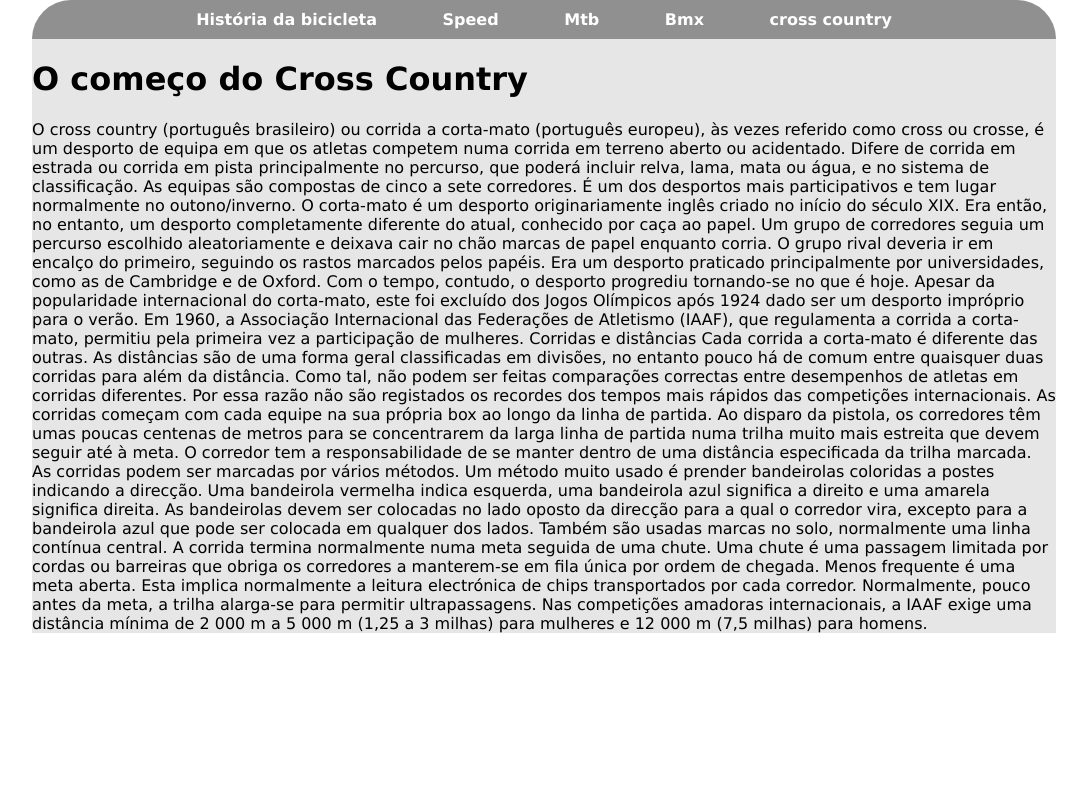
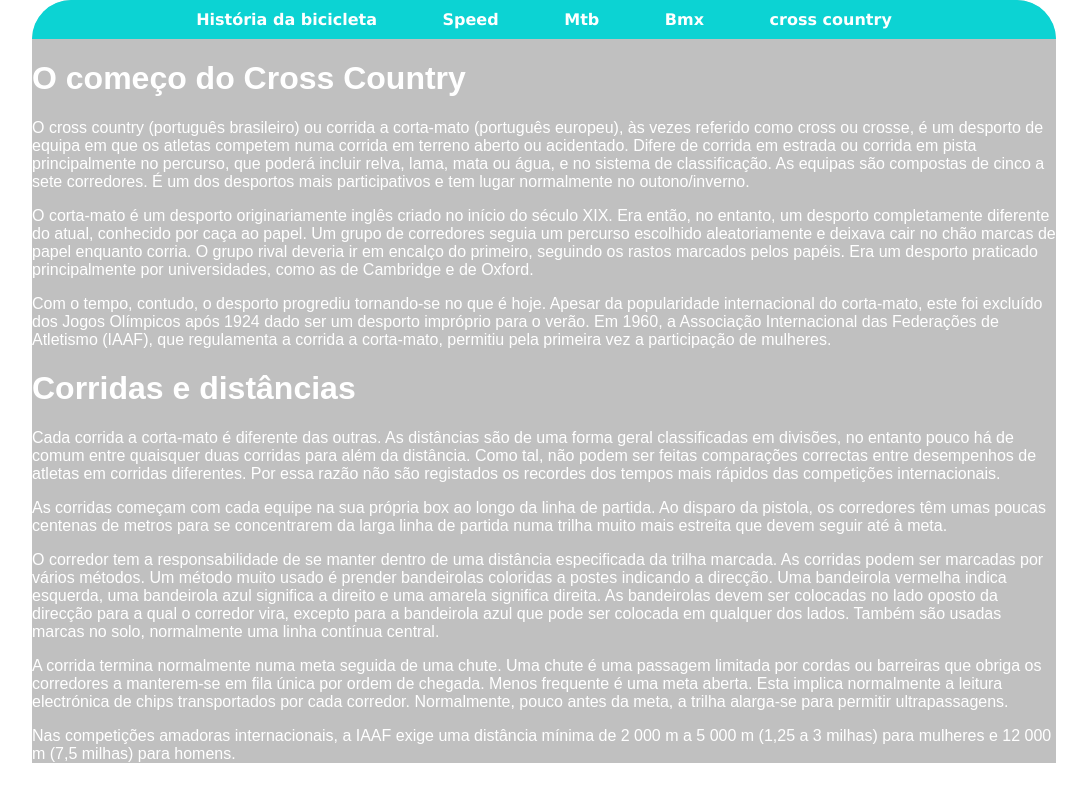
Before and after one commit to leonardocosta1/sitediomara, a plain HTML site: page cross country.html in a window 1280 px wide. Shown: the whole page, without its empty margins (96-1183 px from the left). Drawn offline with Linux system fonts and the light colour scheme.

Commit message:
adicionar

```diff
--- a/cross country.html
+++ b/cross country.html
@@ -19,22 +19,22 @@
                     </nav>
                 </header>
 <h1>O começo do Cross Country</h1>
-O cross country (português brasileiro) ou corrida a corta-mato (português europeu), às vezes referido como cross ou crosse, é um desporto de equipa em que os atletas competem numa corrida em terreno aberto ou acidentado. Difere de corrida em estrada ou corrida em pista principalmente no percurso, que poderá incluir relva, lama, mata ou água, e no sistema de classificação. As equipas são compostas de cinco a sete corredores. É um dos desportos mais participativos e tem lugar normalmente no outono/inverno.
+<p>O cross country (português brasileiro) ou corrida a corta-mato (português europeu), às vezes referido como cross ou crosse, é um desporto de equipa em que os atletas competem numa corrida em terreno aberto ou acidentado. Difere de corrida em estrada ou corrida em pista principalmente no percurso, que poderá incluir relva, lama, mata ou água, e no sistema de classificação. As equipas são compostas de cinco a sete corredores. É um dos desportos mais participativos e tem lugar normalmente no outono/inverno.</p>
 
-O corta-mato é um desporto originariamente inglês criado no início do século XIX. Era então, no entanto, um desporto completamente diferente do atual, conhecido por caça ao papel. Um grupo de corredores seguia um percurso escolhido aleatoriamente e deixava cair no chão marcas de papel enquanto corria. O grupo rival deveria ir em encalço do primeiro, seguindo os rastos marcados pelos papéis. Era um desporto praticado principalmente por universidades, como as de Cambridge e de Oxford.
+<p>O corta-mato é um desporto originariamente inglês criado no início do século XIX. Era então, no entanto, um desporto completamente diferente do atual, conhecido por caça ao papel. Um grupo de corredores seguia um percurso escolhido aleatoriamente e deixava cair no chão marcas de papel enquanto corria. O grupo rival deveria ir em encalço do primeiro, seguindo os rastos marcados pelos papéis. Era um desporto praticado principalmente por universidades, como as de Cambridge e de Oxford.</p>
 
-Com o tempo, contudo, o desporto progrediu tornando-se no que é hoje. Apesar da popularidade internacional do corta-mato, este foi excluído dos Jogos Olímpicos após 1924 dado ser um desporto impróprio para o verão. Em 1960, a Associação Internacional das Federações de Atletismo (IAAF), que regulamenta a corrida a corta-mato, permitiu pela primeira vez a participação de mulheres.
+<p>Com o tempo, contudo, o desporto progrediu tornando-se no que é hoje. Apesar da popularidade internacional do corta-mato, este foi excluído dos Jogos Olímpicos após 1924 dado ser um desporto impróprio para o verão. Em 1960, a Associação Internacional das Federações de Atletismo (IAAF), que regulamenta a corrida a corta-mato, permitiu pela primeira vez a participação de mulheres.</p>
 
-Corridas e distâncias
-Cada corrida a corta-mato é diferente das outras. As distâncias são de uma forma geral classificadas em divisões, no entanto pouco há de comum entre quaisquer duas corridas para além da distância. Como tal, não podem ser feitas comparações correctas entre desempenhos de atletas em corridas diferentes. Por essa razão não são registados os recordes dos tempos mais rápidos das competições internacionais.
+<h1>Corridas e distâncias</h1>
+<p>Cada corrida a corta-mato é diferente das outras. As distâncias são de uma forma geral classificadas em divisões, no entanto pouco há de comum entre quaisquer duas corridas para além da distância. Como tal, não podem ser feitas comparações correctas entre desempenhos de atletas em corridas diferentes. Por essa razão não são registados os recordes dos tempos mais rápidos das competições internacionais.</p>
 
-As corridas começam com cada equipe na sua própria box ao longo da linha de partida. Ao disparo da pistola, os corredores têm umas poucas centenas de metros para se concentrarem da larga linha de partida numa trilha muito mais estreita que devem seguir até à meta.
+<p>As corridas começam com cada equipe na sua própria box ao longo da linha de partida. Ao disparo da pistola, os corredores têm umas poucas centenas de metros para se concentrarem da larga linha de partida numa trilha muito mais estreita que devem seguir até à meta.</p>
 
-O corredor tem a responsabilidade de se manter dentro de uma distância especificada da trilha marcada. As corridas podem ser marcadas por vários métodos. Um método muito usado é prender bandeirolas coloridas a postes indicando a direcção. Uma bandeirola vermelha indica esquerda, uma bandeirola azul significa a direito e uma amarela significa direita. As bandeirolas devem ser colocadas no lado oposto da direcção para a qual o corredor vira, excepto para a bandeirola azul que pode ser colocada em qualquer dos lados. Também são usadas marcas no solo, normalmente uma linha contínua central.
+<p>O corredor tem a responsabilidade de se manter dentro de uma distância especificada da trilha marcada. As corridas podem ser marcadas por vários métodos. Um método muito usado é prender bandeirolas coloridas a postes indicando a direcção. Uma bandeirola vermelha indica esquerda, uma bandeirola azul significa a direito e uma amarela significa direita. As bandeirolas devem ser colocadas no lado oposto da direcção para a qual o corredor vira, excepto para a bandeirola azul que pode ser colocada em qualquer dos lados. Também são usadas marcas no solo, normalmente uma linha contínua central.</p>
 
-A corrida termina normalmente numa meta seguida de uma chute. Uma chute é uma passagem limitada por cordas ou barreiras que obriga os corredores a manterem-se em fila única por ordem de chegada. Menos frequente é uma meta aberta. Esta implica normalmente a leitura electrónica de chips transportados por cada corredor. Normalmente, pouco antes da meta, a trilha alarga-se para permitir ultrapassagens.
+<p>A corrida termina normalmente numa meta seguida de uma chute. Uma chute é uma passagem limitada por cordas ou barreiras que obriga os corredores a manterem-se em fila única por ordem de chegada. Menos frequente é uma meta aberta. Esta implica normalmente a leitura electrónica de chips transportados por cada corredor. Normalmente, pouco antes da meta, a trilha alarga-se para permitir ultrapassagens.</p>
 
-Nas competições amadoras internacionais, a IAAF exige uma distância mínima de 2 000 m a 5 000 m (1,25 a 3 milhas) para mulheres e 12 000 m (7,5 milhas) para homens.
+<p>Nas competições amadoras internacionais, a IAAF exige uma distância mínima de 2 000 m a 5 000 m (1,25 a 3 milhas) para mulheres e 12 000 m (7,5 milhas) para homens.</p>
 
 
 
--- a/estilos-globais.css
+++ b/estilos-globais.css
@@ -1,14 +1,21 @@
 html{
     background-color: #fff;
-    font-family: Verdana, Geneva, Tahoma, sans-serif;
+    font-family: Arial, Helvetica, sans-serif;
+    color: #fff;
+
+
 }
 
 body{
-    background-color: #e6e6e6;
+    background-color:rgb(192, 192, 192);
     width: 1024px;
     margin: 0 auto 0 auto;
     border-top-left-radius: 40px;
     border-top-right-radius: 40px;
+    background-repeat: no-repeat;
+    background-attachment: fixed;
+
+
 
 }
 
@@ -18,7 +25,7 @@ body{
     padding: 10px 50px;
     text-align: center;
     font-family: 'Lucida Sans', 'Lucida Sans Regular', 'Lucida Grande', 'Lucida Sans Unicode', Geneva, Verdana, sans-serif;
-    background-color: #919090;
+    background-color: #0cd3d3;
     border-top-left-radius: 100px;
     border-top-right-radius: 100px;
 }
```
Also changed, not shown: speed.html (+1 -1 lines), _imagens/photo-rio-2016-mathilde-molla.jpg (added).
